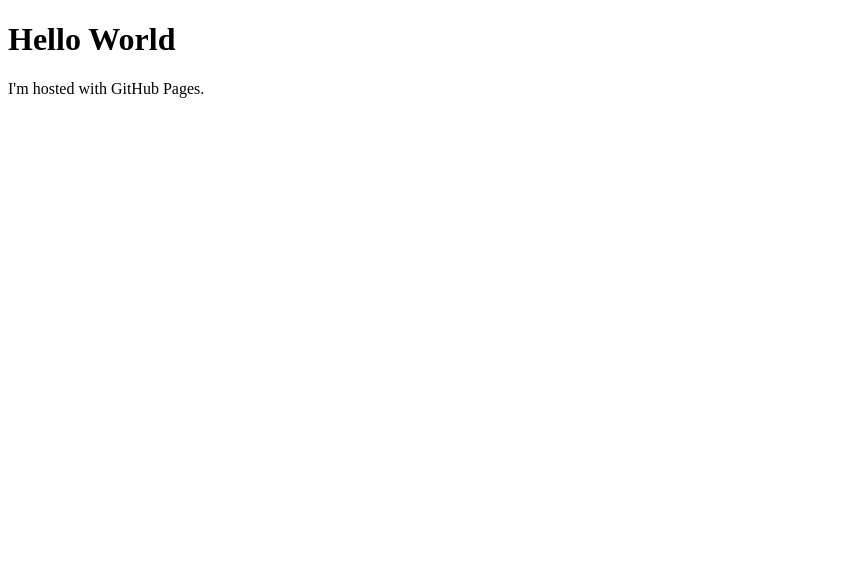
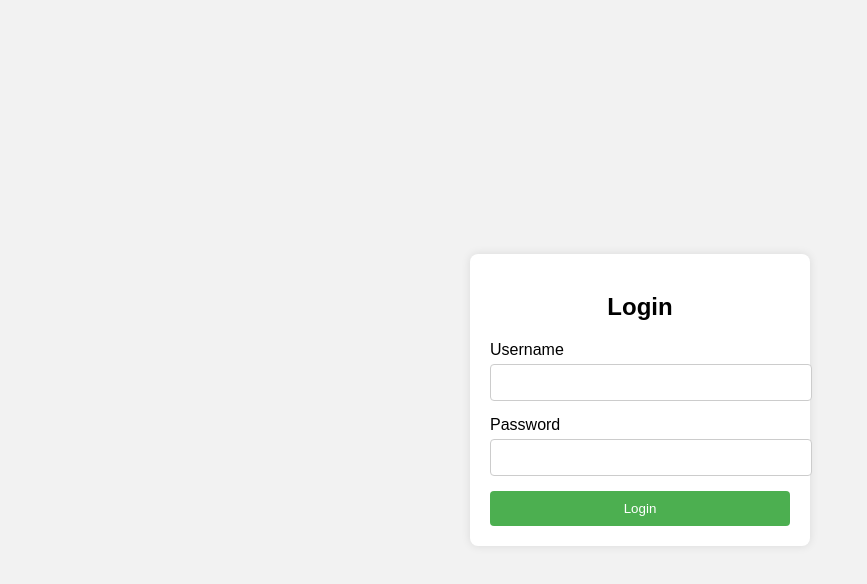
Before and after one commit to gayathri39103/gayathri39103.github.io, a plain HTML site: page index.html in a window 1280 px wide. Shown: the whole page, without its empty margins (0-867 px from the left). Drawn offline with Linux system fonts and the light colour scheme.

Commit message:
initial commit

```diff
--- a/index.html
+++ b/index.html
@@ -1,7 +1,25 @@
 <!DOCTYPE html>
-<html>
+<html lang="en">
+<head>
+    <meta charset="UTF-8">
+    <meta name="viewport" content="width=device-width, initial-scale=1.0">
+    <title>Login Form</title>
+    <link rel="stylesheet" href="styles.css">
+</head>
 <body>
-<h1>Hello World</h1>
-<p>I'm hosted with GitHub Pages.</p>
+    <div class="login-container">
+        <h2>Login</h2>
+        <form action="#" method="post">
+            <div class="input-group">
+                <label for="username">Username</label>
+                <input type="text" id="username" name="username" required>
+            </div>
+            <div class="input-group">
+                <label for="password">Password</label>
+                <input type="password" id="password" name="password" required>
+            </div>
+            <button type="submit">Login</button>
+        </form>
+    </div>
 </body>
 </html>
--- /dev/null
+++ b/styles.css
@@ -0,0 +1,52 @@
+body {
+    font-family: Arial, sans-serif;
+    background-color: #f2f2f2;
+    display: flex;
+    justify-content: center;
+    align-items: center;
+    height: 100vh;
+    margin: 0;
+}
+
+.login-container {
+    background-color: #fff;
+    padding: 20px;
+    border-radius: 8px;
+    box-shadow: 0 0 10px rgba(0, 0, 0, 0.1);
+    width: 300px;
+}
+
+h2 {
+    text-align: center;
+    margin-bottom: 20px;
+}
+
+.input-group {
+    margin-bottom: 15px;
+}
+
+label {
+    margin-bottom: 5px;
+    display: block;
+}
+
+input {
+    width: 100%;
+    padding: 10px;
+    border: 1px solid #ccc;
+    border-radius: 4px;
+}
+
+button {
+    width: 100%;
+    padding: 10px;
+    background-color: #4CAF50;
+    color: white;
+    border: none;
+    border-radius: 4px;
+    cursor: pointer;
+}
+
+button:hover {
+    background-color: #45a049;
+}
```
